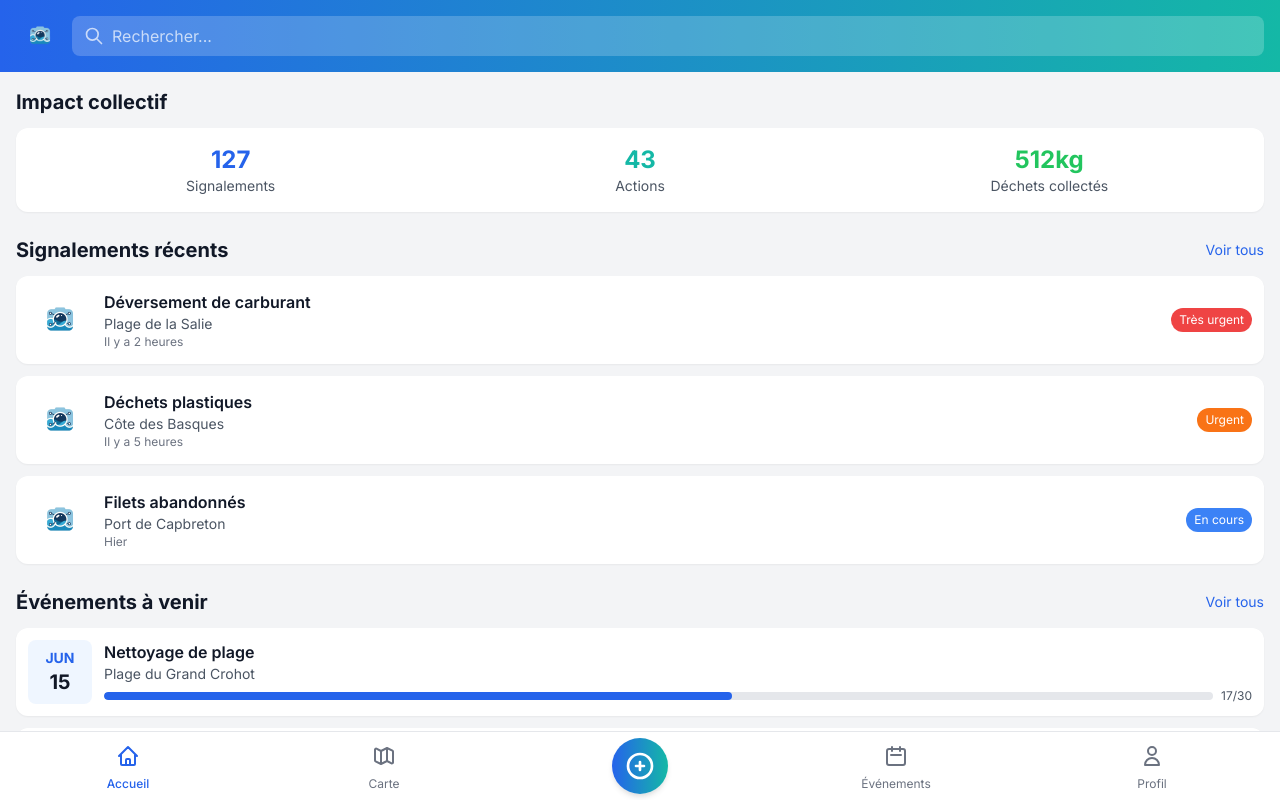
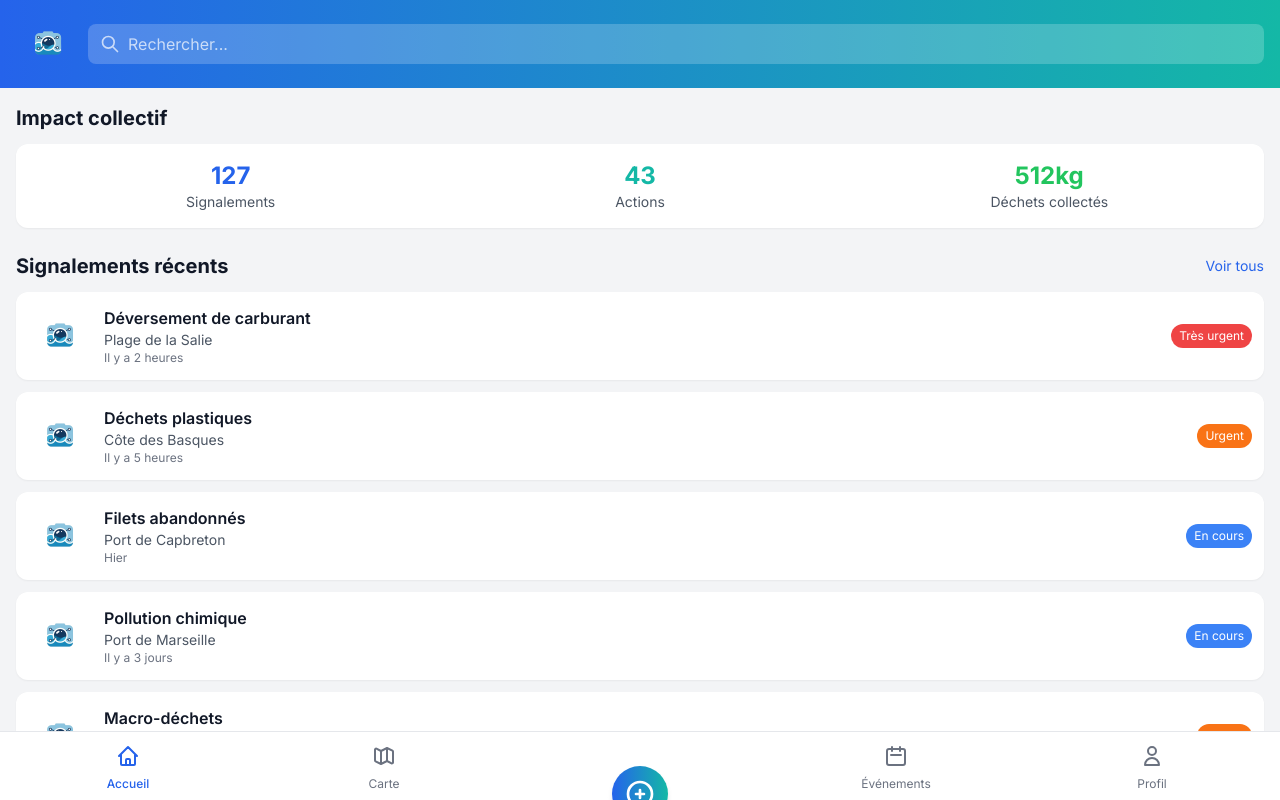
Before and after one commit to DamienStengel/seascan, a React (Vite) app: page /dashboard in a window 1280 px wide. Built offline with nearby package versions, Linux system fonts and the light colour scheme.

Commit message:
Fix(ui): ajout du formulaire de signalement, amélioration de la carte, agrandissement du logo

```diff
--- a/src/components/common/Logo.tsx
+++ b/src/components/common/Logo.tsx
@@ -9,16 +9,16 @@ const Logo: React.FC<LogoProps> = ({ size = 'medium', className = '' }) => {
   // Déterminer les tailles en fonction des options
   const sizes = {
     small: {
-      container: 'w-9 h-9',
-      icon: 'w-6 h-6'
+      container: 'w-12 h-12',
+      icon: 'w-8 h-8'
     },
     medium: {
-      container: 'w-20 h-20',
-      icon: 'w-12 h-12'
+      container: 'w-24 h-24',
+      icon: 'w-16 h-16'
     },
     large: {
-      container: 'w-40 h-40',
-      icon: 'w-24 h-24'
+      container: 'w-48 h-48',
+      icon: 'w-32 h-32'
     }
   }
 
--- a/src/components/layout/BottomNavigation.tsx
+++ b/src/components/layout/BottomNavigation.tsx
@@ -100,7 +100,7 @@ const BottomNavigation: React.FC<BottomNavigationProps> = ({ activeTab, onTabCha
         {/* Bouton d'ajout de signalement */}
         <div className="flex-1 flex justify-center items-center relative z-20">
           <motion.button
-            className="bg-gradient-to-r from-blue-600 to-teal-500 w-14 h-14 rounded-full shadow-lg flex items-center justify-center text-white transform -translate-y-6"
+            className="bg-gradient-to-r from-blue-600 to-teal-500 w-14 h-14 rounded-full shadow-lg flex items-center justify-center text-white absolute top-0 transform -translate-y-1/2"
             onClick={onAddReport}
             variants={buttonVariants}
             initial="initial"
--- a/src/components/layout/Header.tsx
+++ b/src/components/layout/Header.tsx
@@ -51,14 +51,14 @@ const Header: React.FC<HeaderProps> = ({
 
       {!showSearch && (
         <div className="flex items-center space-x-2 flex-1">
-          <img src="/src/assets/images/logo.png" alt="OcéaPulse" className="h-12 w-12" />
+          <img src="/src/assets/images/logo.png" alt="OcéaPulse" className="h-16 w-16" />
           <h1 className="text-xl font-semibold">OcéaPulse</h1>
         </div>
       )}
 
       {showSearch && (
         <div className="flex items-center flex-1">
-          <img src="/src/assets/images/logo.png" alt="OcéaPulse" className="h-12 w-12 mr-2" />
+          <img src="/src/assets/images/logo.png" alt="OcéaPulse" className="h-16 w-16 mr-2" />
           <div className="relative flex-1">
             <input
               type="text"
--- a/src/screens/DashboardScreen.tsx
+++ b/src/screens/DashboardScreen.tsx
@@ -7,24 +7,160 @@ import HomeTab from '@/components/dashboard/HomeTab'
 import MapTab from '@/components/dashboard/MapTab'
 import EventsTab from '@/components/dashboard/EventsTab'
 import ProfileTab from '@/components/dashboard/ProfileTab'
+import ReportForm from '@/components/dashboard/ReportForm'
+import DetailedReport from '@/components/dashboard/DetailedReport'
+import { Signalement, Event } from '@/types'
 
 const DashboardScreen: React.FC = () => {
   const { state, setActiveTab, setSearchQuery } = useAppContext()
-  const [showReportModal, setShowReportModal] = useState(false)
+  const [showReportForm, setShowReportForm] = useState(false)
+  const [showDetailModal, setShowDetailModal] = useState(false)
+  const [selectedReport, setSelectedReport] = useState<Signalement | null>(null)
+
+  // Données mockées pour les signalements
+  const recentReports: Signalement[] = [
+    {
+      id: 1,
+      type: 'Déversement de carburant',
+      location: 'Plage de la Salie',
+      time: 'Il y a 2 heures',
+      status: 'Très urgent',
+      imageUrl: '/src/assets/images/logo.png',
+      description: 'Déversement important de carburant observé près de la côte. Une nappe noire s\'étend sur environ 50 mètres. Risque majeur pour les oiseaux marins et la faune aquatique.',
+      latitude: 44.6205,
+      longitude: -1.1887,
+      categories: ['Toxique', 'Hydrocarbures']
+    },
+    {
+      id: 2,
+      type: 'Déchets plastiques',
+      location: 'Côte des Basques',
+      time: 'Il y a 5 heures',
+      status: 'Urgent',
+      imageUrl: '/src/assets/images/logo.png',
+      description: 'Accumulation de déchets plastiques sur la plage, principalement des bouteilles et des emballages. Zone d\'environ 20m² très polluée.',
+      latitude: 43.4789,
+      longitude: -1.5686,
+      categories: ['Plastique', 'Déchets divers']
+    },
+    {
+      id: 3,
+      type: 'Filets abandonnés',
+      location: 'Port de Capbreton',
+      time: 'Hier',
+      status: 'En cours',
+      imageUrl: '/src/assets/images/logo.png',
+      description: 'Filets de pêche abandonnés ou perdus, emmêlés autour des rochers. Danger potentiel pour la faune marine, risque d\'enchevêtrement.',
+      latitude: 43.6435,
+      longitude: -1.4468,
+      categories: ['Matériel de pêche', 'Filets']
+    },
+    {
+      id: 4,
+      type: 'Pollution chimique',
+      location: 'Port de Marseille',
+      time: 'Il y a 3 jours',
+      status: 'En cours',
+      imageUrl: '/src/assets/images/logo.png',
+      description: 'Traces de pollution chimique dans l\'eau, mousse blanchâtre et odeur caractéristique. Plusieurs poissons morts observés à proximité.',
+      latitude: 43.2965,
+      longitude: 5.3698,
+      categories: ['Chimique', 'Toxique']
+    },
+    {
+      id: 5,
+      type: 'Macro-déchets',
+      location: 'Plage de l\'Espiguette',
+      time: 'Il y a 1 jour',
+      status: 'Urgent',
+      imageUrl: '/src/assets/images/logo.png',
+      description: 'Grande quantité de déchets plastiques et autres matériaux rejetés par la mer suite à une tempête. Plusieurs centaines de mètres sont concernés.',
+      latitude: 43.5219,
+      longitude: 4.1369,
+      categories: ['Plastique', 'Déchets divers']
+    }
+  ];
+
+  // Données mockées pour les événements
+  const eventsData: Event[] = [
+    {
+      id: 1,
+      title: 'Nettoyage de plage',
+      location: 'Plage du Grand Crohot, Aquitaine',
+      description: 'Rejoignez-nous pour une grande opération de nettoyage de la plage. Matériel fourni et collation offerte pour tous les participants.',
+      month: 'JUN',
+      day: '15',
+      participants: 17,
+      maxParticipants: 30,
+      date: new Date('2023-06-15T09:00:00'),
+      imageUrl: '/src/assets/images/logo.png',
+      organizer: 'Association Mer Propre',
+      latitude: 44.7372,
+      longitude: -1.2347
+    },
+    {
+      id: 2,
+      title: 'Sensibilisation aux océans',
+      location: 'Médiathèque de Biarritz',
+      description: 'Conférence et atelier sur l\'impact des microplastiques dans l\'océan. Accessible à tous, entrée libre.',
+      month: 'JUN',
+      day: '22',
+      participants: 9,
+      maxParticipants: 20,
+      date: new Date('2023-06-22T14:30:00'),
+      imageUrl: '/src/assets/images/logo.png',
+      organizer: 'Fondation Océans Bleus',
+      latitude: 43.4832,
+      longitude: -1.5586
+    },
+    {
+      id: 3,
+      title: 'Formation reconnaissance déchets',
+      location: 'Maison de la Nature, Arcachon',
+      description: 'Apprenez à identifier les différents types de pollution marine et à les signaler efficacement sur notre application.',
+      month: 'JUL',
+      day: '05',
+      participants: 5,
+      maxParticipants: 15,
+      date: new Date('2023-07-05T10:00:00'),
+      imageUrl: '/src/assets/images/logo.png',
+      organizer: 'OcéaPulse Team',
+      latitude: 44.6611,
+      longitude: -1.1681
+    }
+  ];
 
   // Fonction pour gérer le changement d'onglet
   const handleTabChange = (tab: string) => {
     setActiveTab(tab)
   }
 
-  // Fonction pour afficher le modal de signalement
+  // Fonction pour afficher le formulaire de signalement
   const handleAddReport = () => {
-    setShowReportModal(true)
+    setShowReportForm(true)
   }
 
-  // Fonction pour fermer le modal de signalement
-  const handleCloseReportModal = () => {
-    setShowReportModal(false)
+  // Fonction pour fermer le formulaire de signalement
+  const handleCloseReportForm = () => {
+    setShowReportForm(false)
+  }
+
+  // Gestion des clics sur les signalements
+  const handleReportClick = (report: Signalement) => {
+    setSelectedReport(report);
+    setShowDetailModal(true);
+  };
+
+  // Fonction pour fermer le modal de détail
+  const handleCloseDetailModal = () => {
+    setShowDetailModal(false);
+  };
+
+  // Fonction pour traiter la soumission du formulaire
+  const handleSubmitReport = (reportData: any) => {
+    console.log('Nouveau signalement:', reportData)
+    // Traitement des données du signalement (à implémenter plus tard)
+    setShowReportForm(false)
   }
 
   return (
@@ -39,9 +175,9 @@ const DashboardScreen: React.FC = () => {
       {/* Contenu principal */}
       <main className="flex-1 overflow-auto pb-16">
         <Routes>
-          <Route path="/" element={<HomeTab />} />
-          <Route path="/map" element={<MapTab />} />
-          <Route path="/events" element={<EventsTab />} />
+          <Route path="/" element={<HomeTab reports={recentReports} onReportClick={handleReportClick} />} />
+          <Route path="/map" element={<MapTab reports={recentReports} events={eventsData} onReportClick={handleReportClick} />} />
+          <Route path="/events" element={<EventsTab events={eventsData} />} />
           <Route path="/profile" element={<ProfileTab />} />
         </Routes>
       </main>
@@ -53,20 +189,20 @@ const DashboardScreen: React.FC = () => {
         onAddReport={handleAddReport}
       />
 
-      {/* Modal de signalement (affiché conditionnellement) */}
-      {showReportModal && (
-        <div className="fixed inset-0 z-50 flex items-center justify-center bg-black bg-opacity-50">
-          <div className="bg-white rounded-xl p-6 w-11/12 max-w-md">
-            <h2 className="text-xl font-bold mb-4">Nouveau signalement</h2>
-            <p className="mb-6">Cette fonctionnalité sera disponible prochainement.</p>
-            <button
-              onClick={handleCloseReportModal}
-              className="btn btn-primary w-full"
-            >
-              Fermer
-            </button>
-          </div>
-        </div>
+      {/* Formulaire de signalement */}
+      {showReportForm && (
+        <ReportForm
+          onClose={handleCloseReportForm}
+          onSubmit={handleSubmitReport}
+        />
+      )}
+
+      {/* Modal de détails d'un signalement */}
+      {showDetailModal && selectedReport && (
+        <DetailedReport
+          report={selectedReport}
+          onClose={handleCloseDetailModal}
+        />
       )}
     </div>
   )
```
